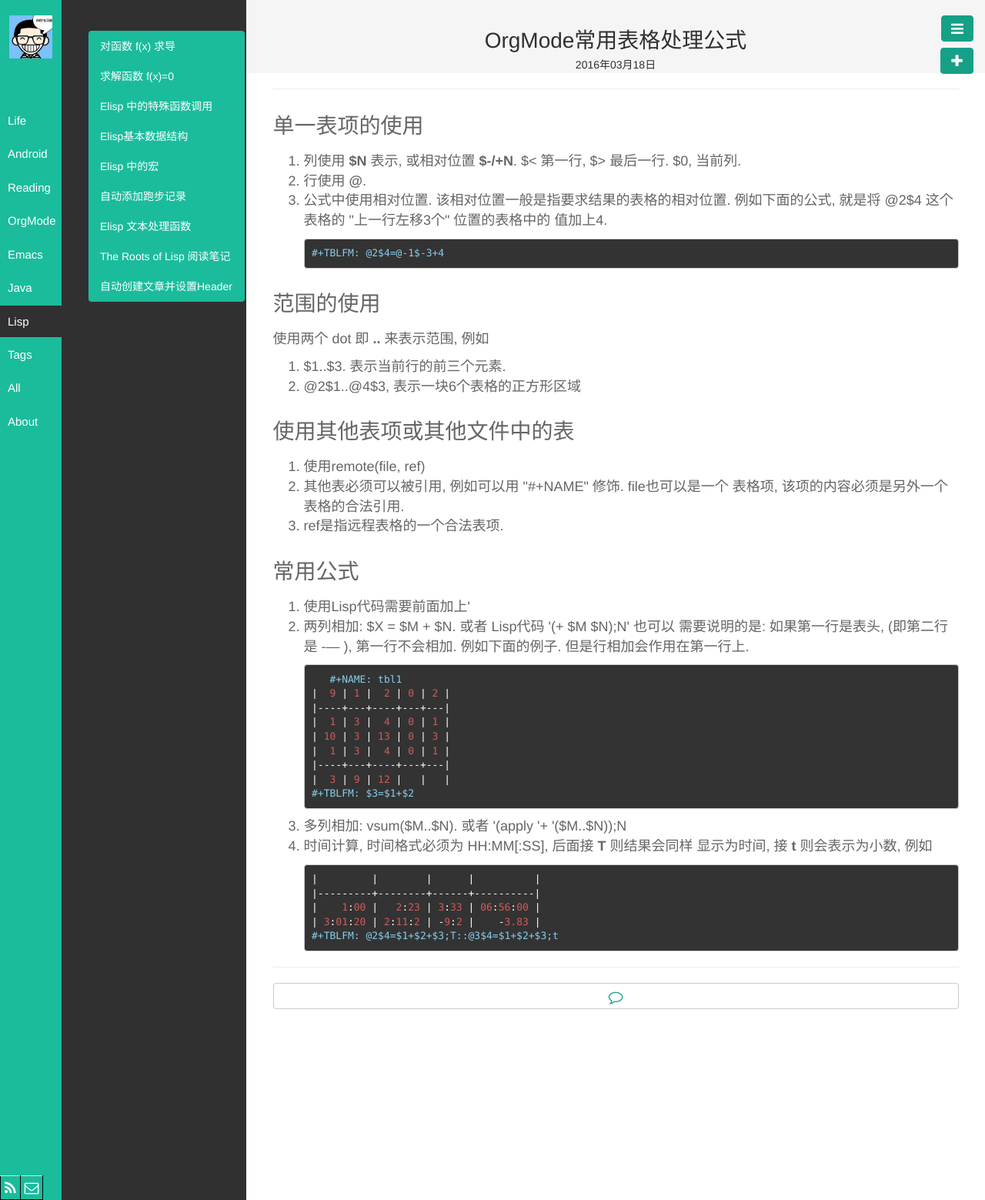
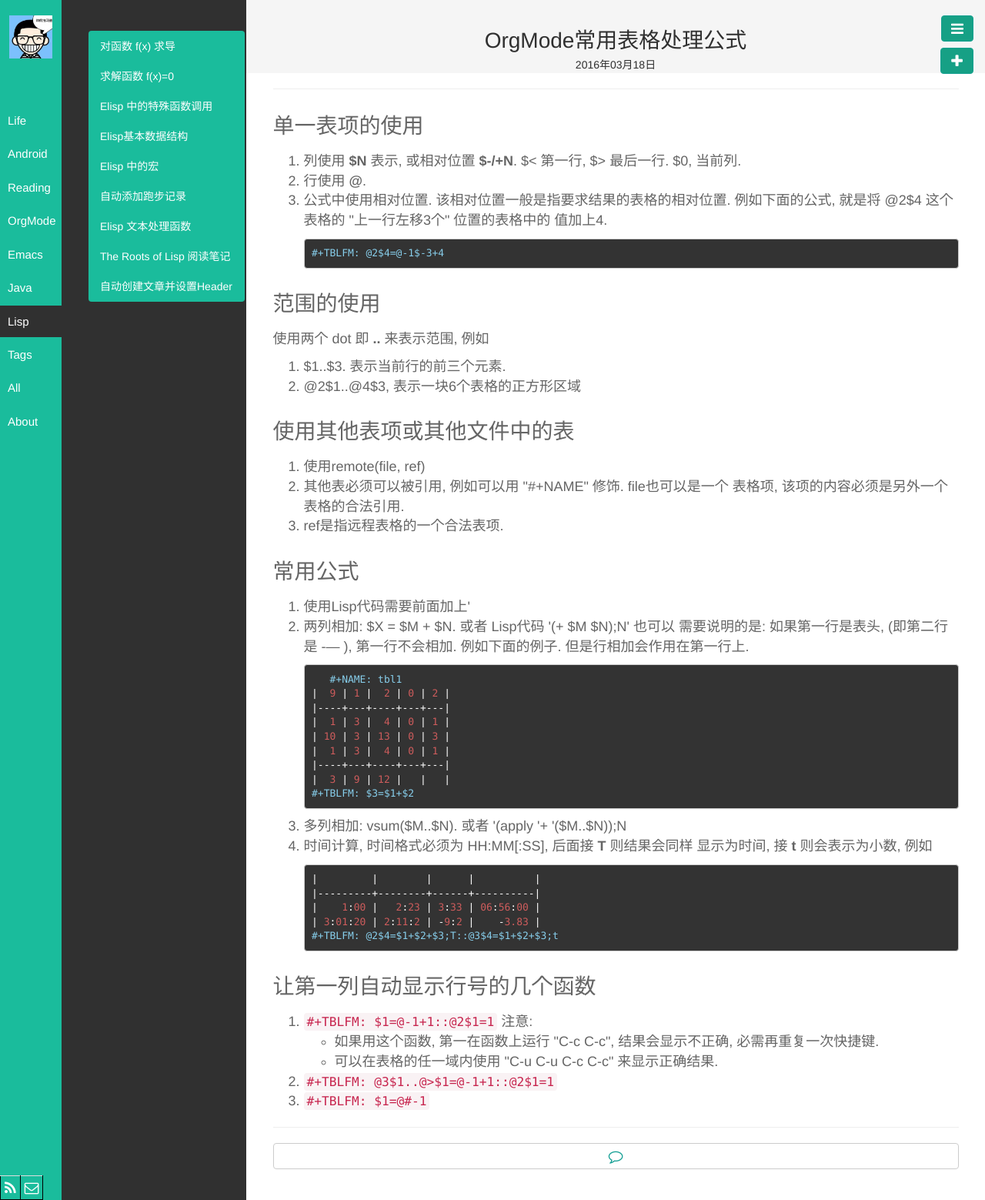
Before and after one commit to byrlx/byrlx.github.io, a Jekyll site: the page built from _posts/OrgMode/2016-03-18-orgmode-table-formulas.html, in a window 1280 px wide. Shown: the whole page at 77% size. Built offline with Jekyll 4.4.1, drawn with Linux system fonts in a browser that asks for light colours.

Commit message:
update blog

```diff
--- a/_posts/OrgMode/2016-03-18-orgmode-table-formulas.html
+++ b/_posts/OrgMode/2016-03-18-orgmode-table-formulas.html
@@ -83,3 +83,19 @@ categories: [OrgMode]
 </ol>
 </div>
 </div>
+<div id="outline-container-orgheadline5" class="outline-2">
+<h2 id="orgheadline5">让第一列自动显示行号的几个函数</h2>
+<div class="outline-text-2" id="text-orgheadline5">
+<ol class="org-ol">
+<li><code>#+TBLFM: $1=@-1+1::@2$1=1</code>
+   注意:
+<ul class="org-ul">
+<li>如果用这个函数, 第一在函数上运行 "C-c C-c", 结果会显示不正确,
+必需再重复一次快捷键.</li>
+<li>可以在表格的任一域内使用 "C-u C-u C-c C-c" 来显示正确结果.</li>
+</ul></li>
+<li><code>#+TBLFM: @3$1..@&gt;$1=@-1+1::@2$1=1</code></li>
+<li><code>#+TBLFM: $1=@#-1</code></li>
+</ol>
+</div>
+</div>
```
Also changed, not shown: org/OrgMode/2016-03-18-orgmode-table-formulas.org (+8 -0 lines).
